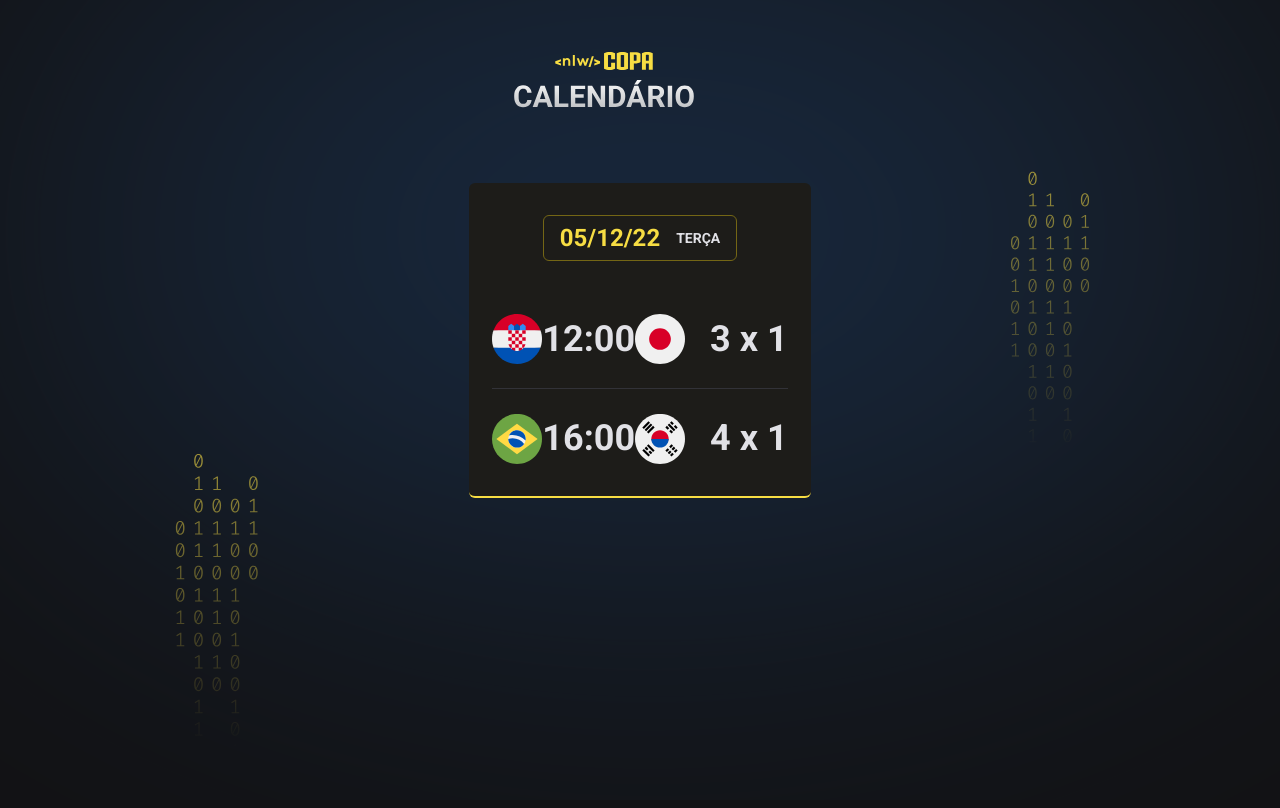
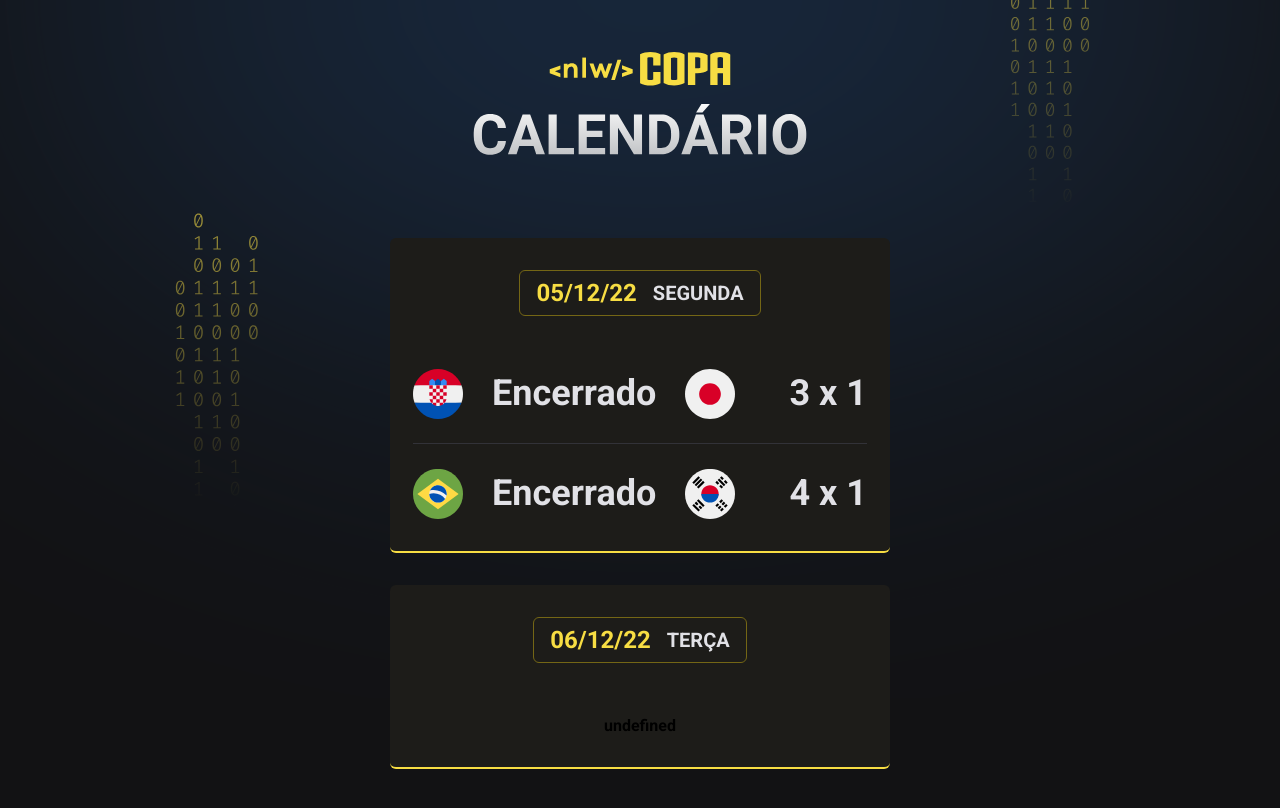
Before and after one commit to LucasFranc0/Copa-Project, a plain HTML site: page index.html in a window 1280 px wide. Drawn offline with Linux system fonts and the light colour scheme.

Commit message:
Imcrementing JS

```diff
--- a/index.html
+++ b/index.html
@@ -15,42 +15,8 @@
   </head>
   <body>
     <div id="app">
-      <header>
-        <img src="./assets/logo.svg" alt="Logo do Card de Jogos" />
-      </header>
-      <main id="Cards">
-        <div class="card">
-          <h2>05/12/22 <span> terça </span></h2>
-          <ul>
-            <li>
-              <img
-                src="./assets/icon-croatia.svg"
-                alt="Japan's Flag"
-              /><!--Bandeira 1-->
-              <strong> 12:00 </strong>
-              <img
-                src="./assets/icon-japan.svg"
-                alt="Croatia's Flag"
-              /><!--Bandeira 2-->
 
-              <p><strong> 3 x 1 </strong></p>
-            </li>
-
-            <li>
-              <img
-                src="./assets/icon-brazil.svg"
-                alt="Brazil's flag"
-              /><!--Bandeira 1-->
-              <strong> 16:00</strong>
-              <img
-                src="./assets/icon-south-korea.svg"
-                alt="South-Korea's Flag"
-              />
-              <p><strong> 4 x 1</strong></p>
-            </li>
-          </ul>
-        </div>
-      </main>
     </div>
+    <script src="./main.js"></script>
   </body>
 </html>
--- /dev/null
+++ b/main.js
@@ -0,0 +1,58 @@
+function createGame(player1, situation, player2, player3, player4) {
+  return `
+         <li>
+              <img
+                src="./assets/icon-${player1}.svg"
+                alt="${player1}'s Flag"
+              /><!--Bandeira 1-->
+              <strong> ${situation} </strong>
+              <img
+                src="./assets/icon-${player2}.svg"
+                alt="${player2}'s Flag"/>
+              <p><strong> 3 x 1 </strong></p>
+              </li>
+            <li>
+              <img
+                src="./assets/icon-${player3}.svg"
+                alt=" ${player3}'s flag"
+              /><!--Bandeira 1-->
+              <strong> ${situation} </strong>
+              <img
+                src="./assets/icon-${player4}.svg"
+                alt="${player4}'s Flag"
+              />
+              <p><strong> 4 x 1</strong></p>
+            </li>
+ `
+}
+
+function createCard(date, day, games) {
+  return `
+  <div class="card">
+          <h2> ${date} <span> ${day} </span></h2>
+          <ul>
+            ${games}
+          </ul>
+        </div>
+  `
+}
+
+document.querySelector("#app").innerHTML = `
+<header>
+<img src="./assets/logo.svg" alt="Card's Logo"width="500px" />
+      </header>
+      <main id="cards">
+        ${createCard(
+          "05/12/22",
+          "segunda",
+          createGame(
+            "croatia",
+            "Encerrado",
+            "japan",
+            "brazil",
+            "south-korea"
+          )
+        )}
+        ${createCard("06/12/22", "terça")}
+      </main>
+`
--- a/style.css
+++ b/style.css
@@ -8,7 +8,7 @@ body {
   background-color: #121214;
   background-image: url(./assets/bg.svg);
   background-position-x: center;
-  background-position-y: 55%;
+  background-position-y: -715px;
   background-repeat: no-repeat;
   background-size: cover;
 }
@@ -28,7 +28,13 @@ ul {
 
 header {
   margin-bottom: 63px;
+text-align: center;
+}
 
+#cards {
+display: flex;
+flex-direction: column;
+gap: 32px
 }
 
 .card {
@@ -60,7 +66,7 @@ header {
 
 .card h2 span {
   color: #e1e1e6;
-  font-size: 14px;
+  font-size: 20px;
   text-transform: uppercase;
 }
 
```
Also changed, not shown: assets/icon-marocco.svg (added), assets/icon-spain.svg (added).
